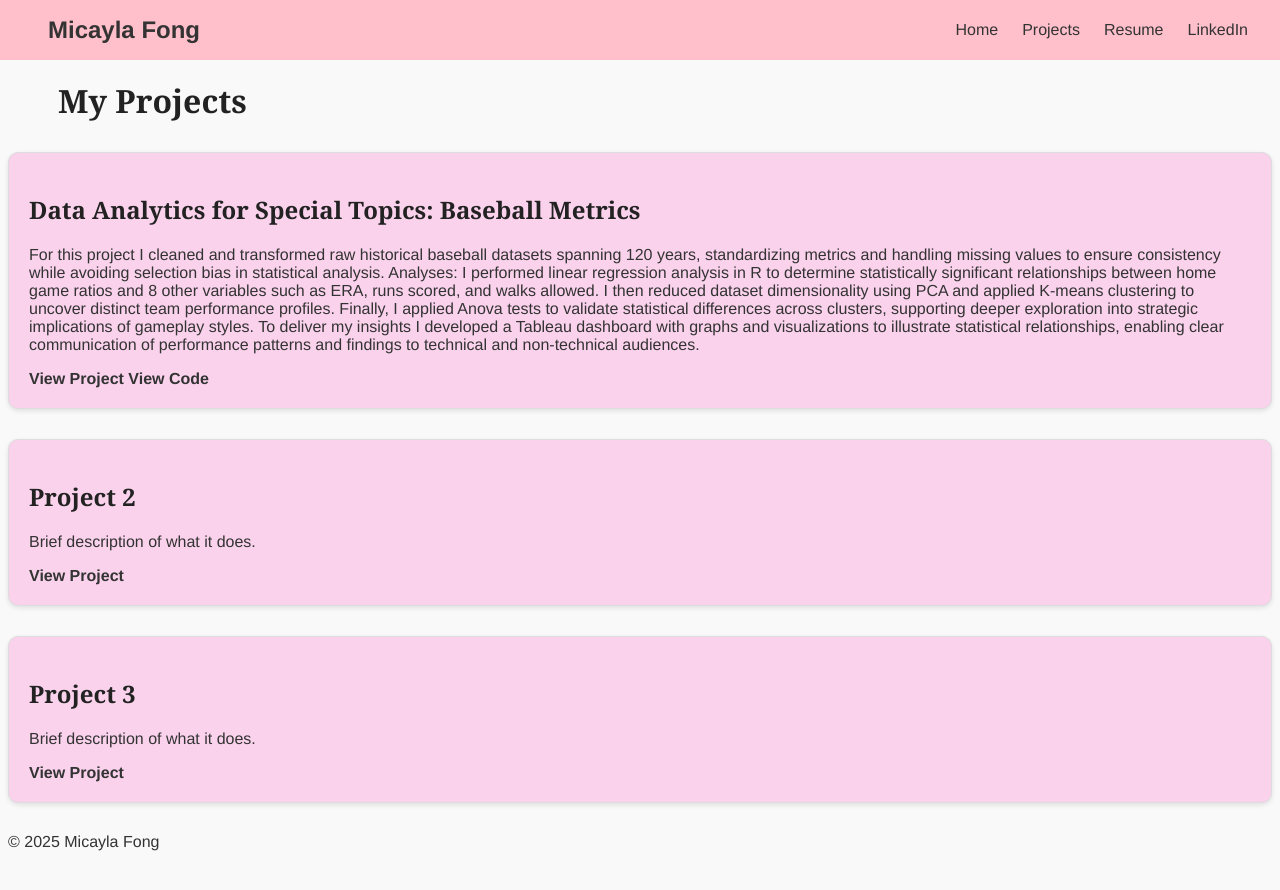
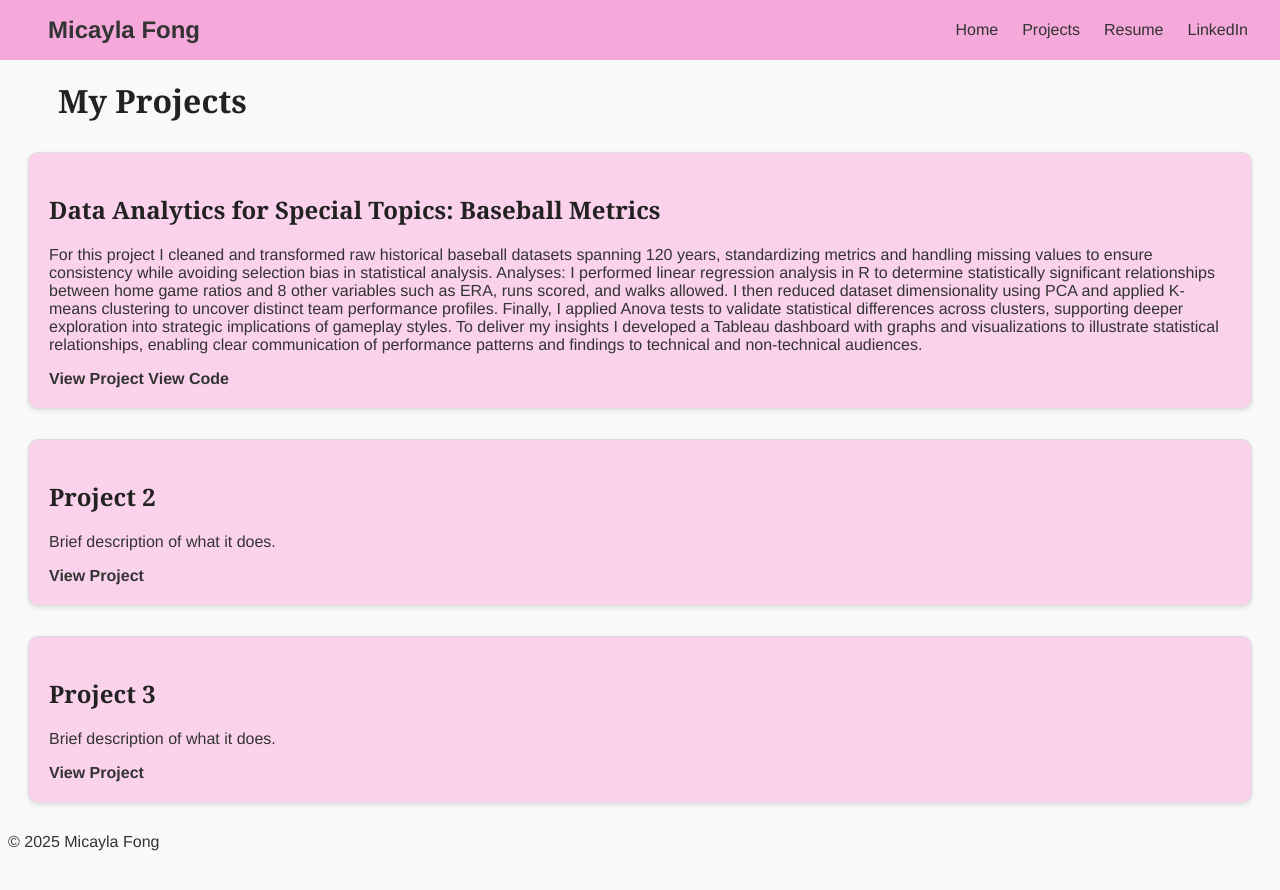
Before and after one commit to mdfong35/mdfong35.github.io, a Jekyll site: the page built from projects.md, in a window 1280 px wide. Shown: the top 890 px of the page. Built offline with Jekyll 4.4.1, drawn with Linux system fonts in a browser that asks for light colours.

Commit message:
Update style.css

```diff
--- a/assets/style.css
+++ b/assets/style.css
@@ -7,7 +7,7 @@ body {
 
 
 .top-nav {
-  background-color: pink;
+  background-color: #f5a9da;
   padding: 1rem 1rem;
   width: 100%;
   position: fixed;
@@ -72,7 +72,7 @@ h1, h2, h3 {
     border: 1px solid #ddd;
     border-radius: 10px;
     padding: 20px;
-    margin: 30px 0;
+    margin: 30px 20px;
     background-color: #fad2ec;
     box-shadow: 0 2px 5px rgba(0,0,0,0.1);
 }
@@ -85,4 +85,5 @@ h1, h2, h3 {
 
 .project-card a:hover {
     text-decoration: underline;
+    color: hotpink;
 }
```
